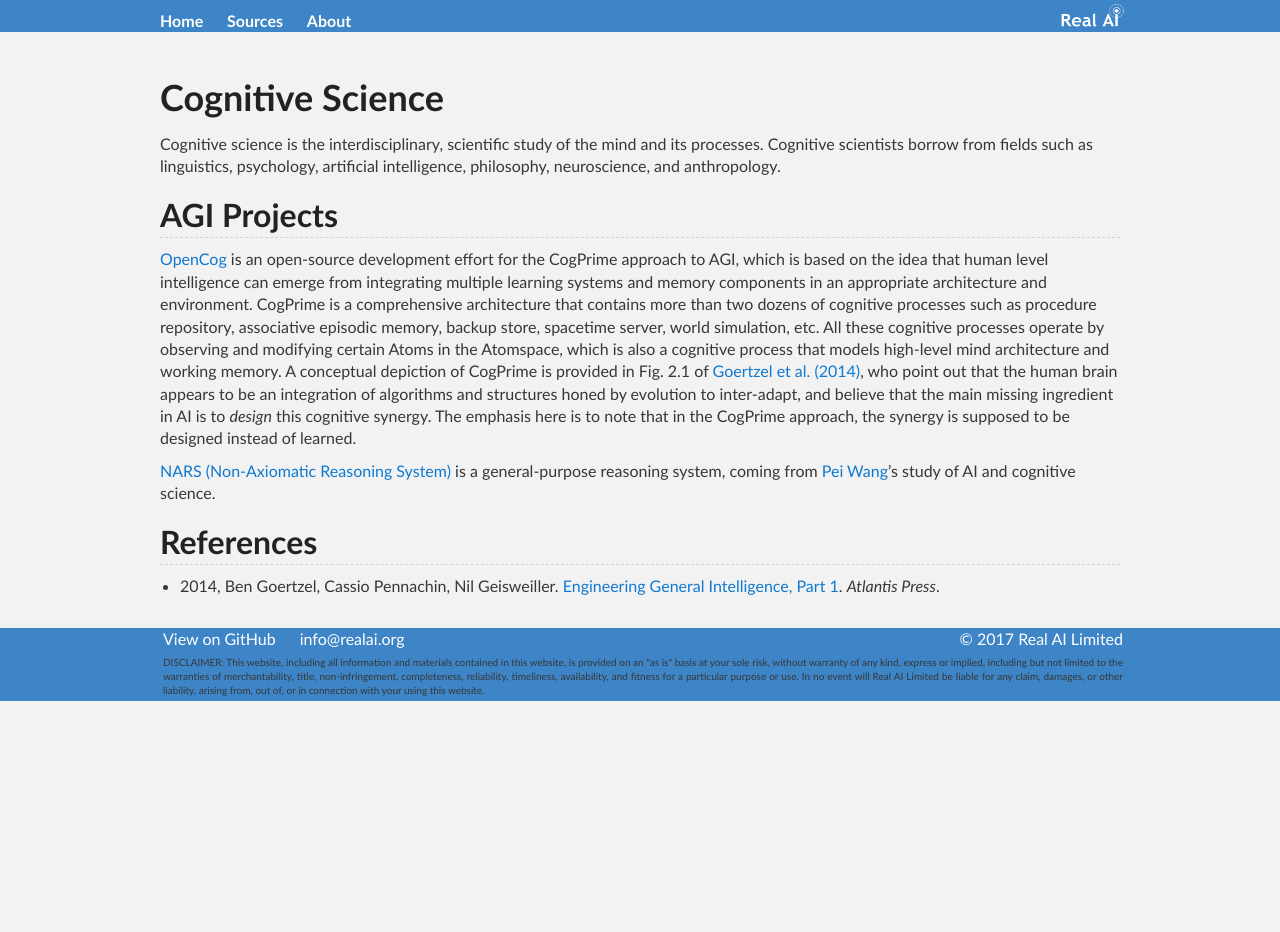
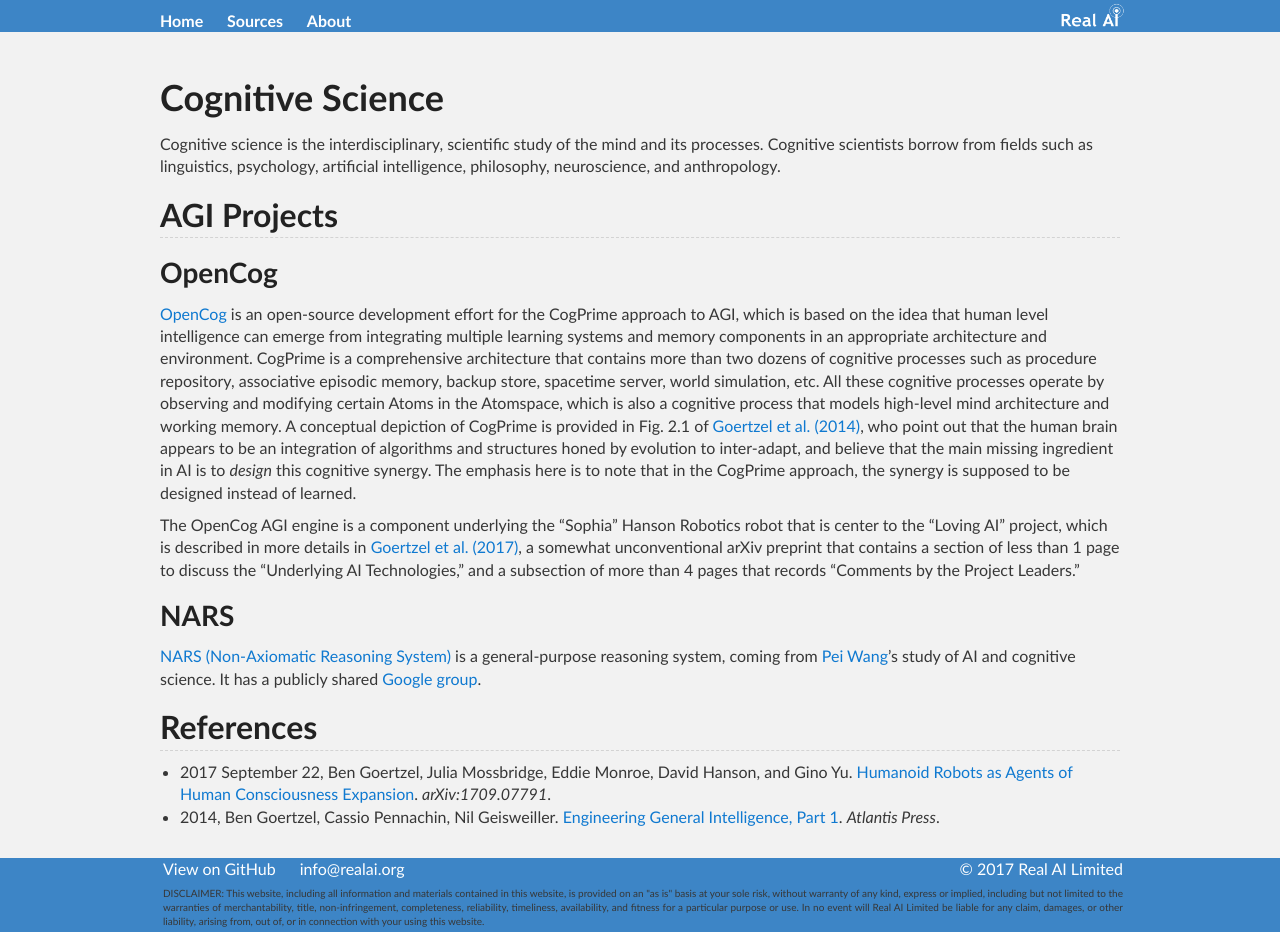
Before and after one commit to Tonywuhk/realai.org, a Jekyll site: the page built from background/cognitive-science.md, in a window 1280 px wide. Built offline with Jekyll 4.4.1, drawn with Linux system fonts in a browser that asks for light colours; our own code applies the rules of GitHub Pages for plain Markdown files; the repository's description, which GitHub fills in, is left out; before the commit the page ends 900 px from its top, so only the background shows below that.

Commit message:
Update files

```diff
--- a/background/cognitive-science.md
+++ b/background/cognitive-science.md
@@ -8,10 +8,17 @@
 
 ## AGI Projects
 
+### OpenCog
+
 [OpenCog](http://wiki.opencog.org/w/The_Open_Cognition_Project) is an open-source development effort for the CogPrime approach to AGI, which is based on the idea that human level intelligence can emerge from integrating multiple learning systems and memory components in an appropriate architecture and environment. CogPrime is a comprehensive architecture that contains more than two dozens of cognitive processes such as procedure repository, associative episodic memory, backup store, spacetime server, world simulation, etc. All these cognitive processes operate by observing and modifying certain Atoms in the Atomspace, which is also a cognitive process that models high-level mind architecture and working memory. A conceptual depiction of CogPrime is provided in Fig. 2.1 of [Goertzel et al. (2014)](http://www.springer.com/gp/book/9789462390263), who point out that the human brain appears to be an integration of algorithms and structures honed by evolution to inter-adapt, and believe that the main missing ingredient in AI is to *design* this cognitive synergy. The emphasis here is to note that in the CogPrime approach, the synergy is supposed to be designed instead of learned.
 
-[NARS (Non-Axiomatic Reasoning System)](https://sites.google.com/site/narswang/home) is a general-purpose reasoning system, coming from [Pei Wang](https://cis.temple.edu/~pwang/PeiWangCV.html)'s study of AI and cognitive science.
+The OpenCog AGI engine is a component underlying the "Sophia" Hanson Robotics robot that is center to the "Loving AI" project, which is described in more details in [Goertzel et al. (2017)](https://arxiv.org/abs/1709.07791), a somewhat unconventional arXiv preprint that contains a section of less than 1 page to discuss the "Underlying AI Technologies," and a subsection of more than 4 pages that records "Comments by the Project Leaders."
+
+### NARS
+
+[NARS (Non-Axiomatic Reasoning System)](https://sites.google.com/site/narswang/home) is a general-purpose reasoning system, coming from [Pei Wang](https://cis.temple.edu/~pwang/PeiWangCV.html)'s study of AI and cognitive science. It has a publicly shared [Google group](https://groups.google.com/forum/#!forum/open-nars).
 
 ## References
 
+* 2017 September 22, Ben Goertzel, Julia Mossbridge, Eddie Monroe, David Hanson, and Gino Yu. [Humanoid Robots as Agents of Human Consciousness Expansion](https://arxiv.org/abs/1709.07791). *arXiv:1709.07791*.
 * 2014, Ben Goertzel, Cassio Pennachin, Nil Geisweiller. [Engineering General Intelligence, Part 1](http://www.springer.com/gp/book/9789462390263). *Atlantis Press*.
```
Also changed, not shown: course/google-cloud-platform/README.md (+7 -1 lines), course/google-cloud-platform/firefox-on-remote-desktop.md (added, +52 -0 lines), course/google-cloud-platform/gce-sc2le.md (+1 -1 lines), course/google-cloud-platform/rdp-netsurf-xfce4.md (deleted, +0 -58 lines), course/windows.md (+1 -1 lines), course/google-cloud-platform/firefox-on-remote-desktop-1.png (renamed from course/google-cloud-platform/rdp-netsurf-xfce4-1.png), course/google-cloud-platform/firefox-on-remote-desktop-2.png (added), course/google-cloud-platform/rdp-netsurf-xfce4-2.png (deleted), course/google-cloud-platform/rdp-netsurf-xfce4-3.png (deleted), course/google-cloud-platform/rdp-netsurf-xfce4-4.png (deleted).
